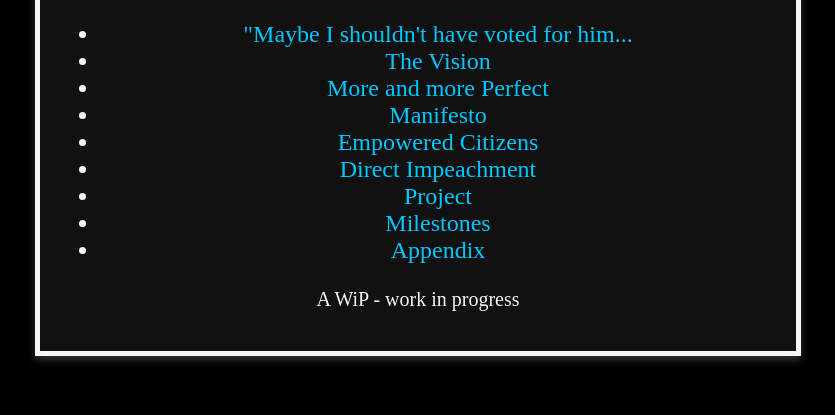
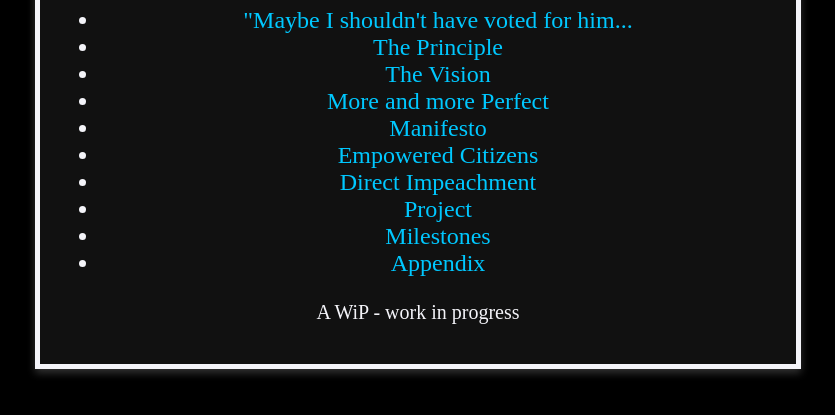
Before and after one commit to 45Harley/CB, a plain HTML site: page index.html in a window 1280 px wide. Shown: the part 319-734 px from the top of the page, without its empty margins (222-1057 px from the left). Drawn offline with Linux system fonts and the light colour scheme.

Commit message:
Add files via upload

```diff
--- a/index.html
+++ b/index.html
@@ -44,6 +44,7 @@
         <p>Here are some links to navigate:</p>
         <ul>
             <li><a href="whatyouvotefor-x.html">"Maybe I shouldn't have voted for him...</a></li>
+            <li><a href="goldenrule.html">The Principle</a></li>
             <li><a href="vision.html">The Vision</a></li>
             <li><a href="moreperfect.html">More and more Perfect</a></li>
             <li><a href="manifesto.html">Manifesto</a></li>
```
